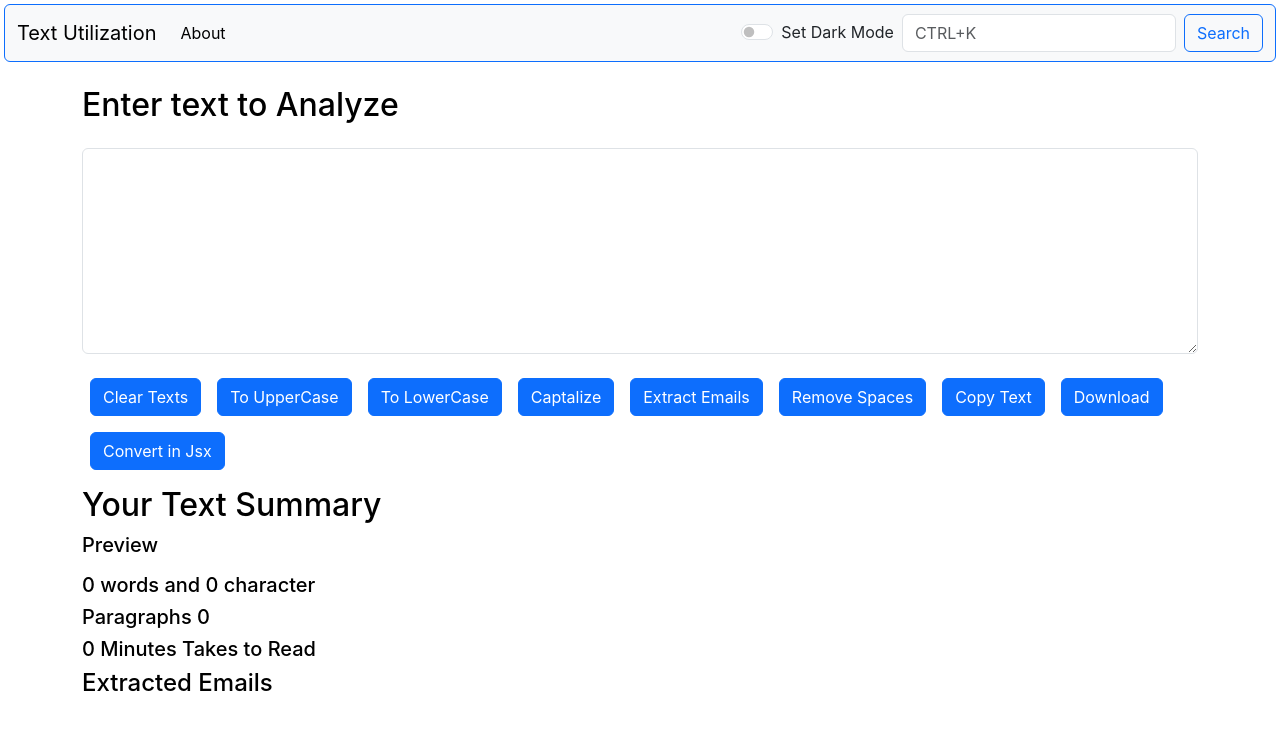
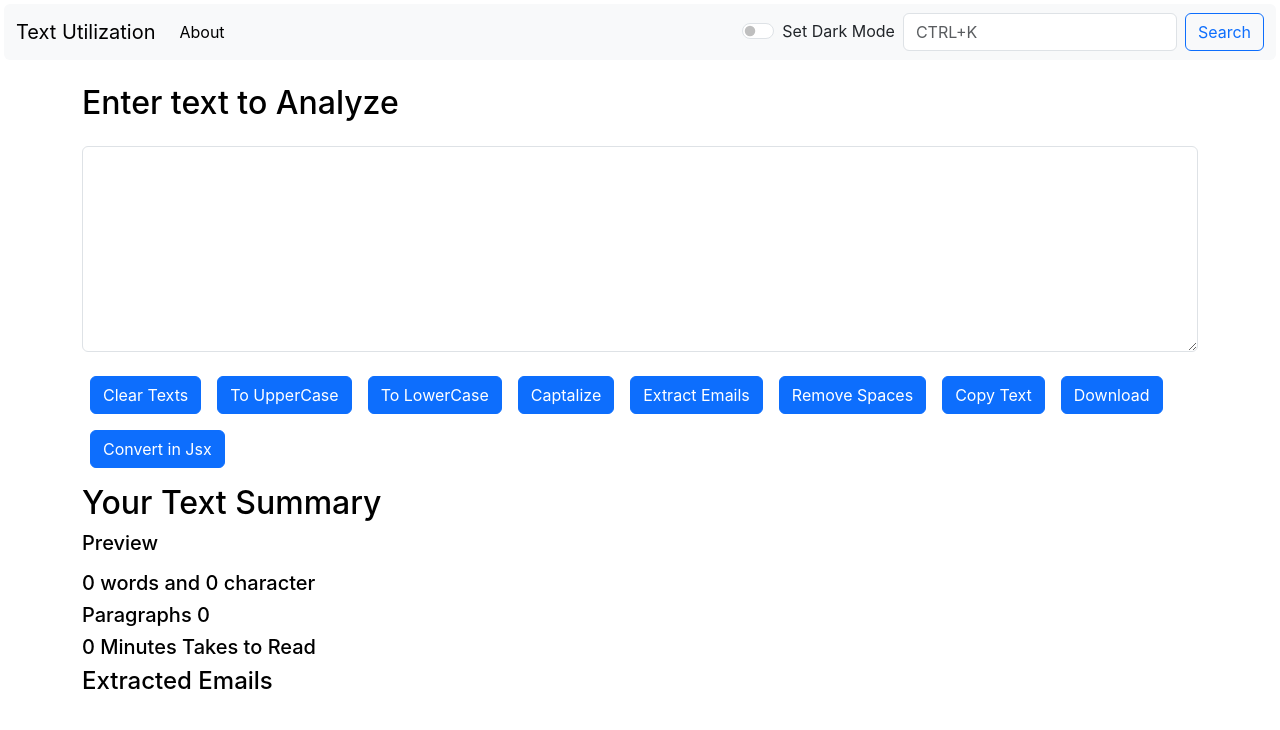
Before and after one commit to Sandeepkumar136/Text_Utilization, a React (Create React App) app: page / in a window 1280 px wide. Shown: the top 730 px of the page. Built offline with nearby package versions, Linux system fonts and the light colour scheme.

Commit message:
init commit

```diff
--- a/src/App.js
+++ b/src/App.js
@@ -10,7 +10,7 @@ function App() {
   const toggleMode=()=>{
     if(mode==='light'){
       SetdarkMode('dark');
-      document.body.style.backgroundColor='#212529';
+      document.body.style.backgroundColor='#252e36';
     }else{
       SetdarkMode('light');
       document.body.style.backgroundColor='white';
--- a/src/components/Navbar.js
+++ b/src/components/Navbar.js
@@ -57,7 +57,7 @@ function Navbar(props) {
 
   return (
     <div>
-      <nav className={`navbar navbar-expand-lg navbar-${props.mode} bg-${props.mode} border border-primary rounded m-1`}>
+      <nav className={`navbar navbar-expand-lg navbar-${props.mode} bg-${props.mode} rounded m-1`}>
         <div className="container-fluid">
           <a className="navbar-brand" href="/">{props.title}</a>
           <button className="navbar-toggler" type="button" data-bs-toggle="collapse" data-bs-target="#navbarSupportedContent" aria-controls="navbarSupportedContent" aria-expanded="false" aria-label="Toggle navigation">
```
